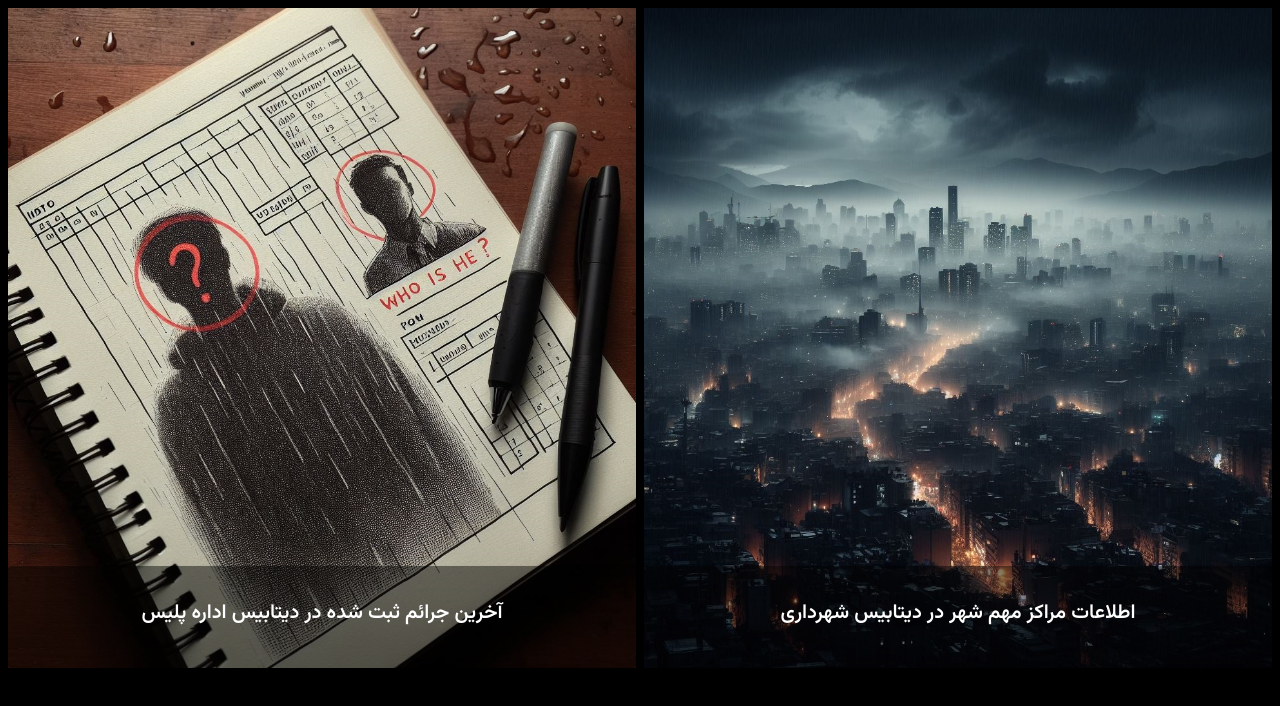
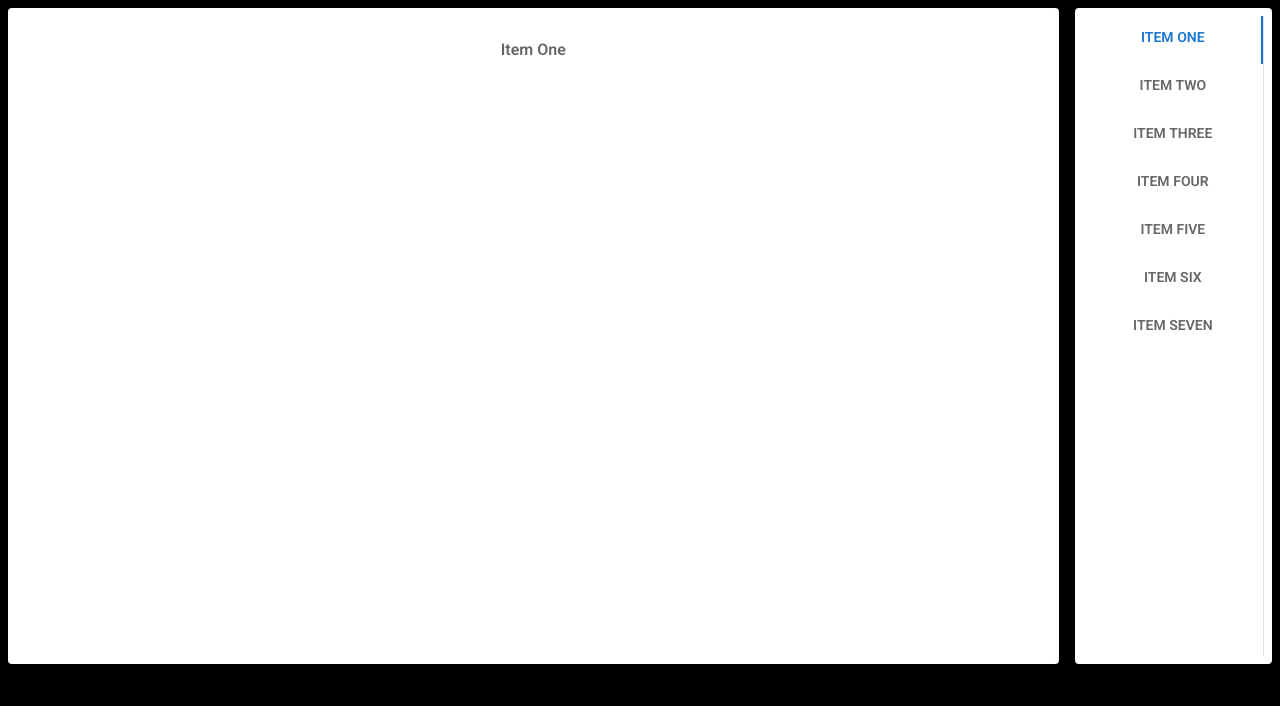
Before and after one commit to bnparham/murder_mystery_frontend, a React (Create React App) app: page / in a window 1280 px wide. Shown: the top 706 px of the page. Built offline with nearby package versions, Linux system fonts and the light colour scheme.

Commit message:
add crimepage component to project

```diff
--- a/src/App.js
+++ b/src/App.js
@@ -1,13 +1,16 @@
 import React from 'react'
-import BasicGrid from './components/Pages/MenuPage/BasicGrid';
+import BasicGrid from './components/Pages/MenuPage/MenuPageMain';
 import AppLayout from './AppLayout';
 
 import './style.css'
+import CrimePageMain from './components/Pages/CrimePage/CrimePageMain';
+import MenuPageMain from './components/Pages/MenuPage/MenuPageMain';
 
 export default function App() {
   return (
     <AppLayout>
-      <BasicGrid/>
+      {/* <MenuPageMain/> */}
+      <CrimePageMain/>
     </AppLayout>
   )
 }
--- /dev/null
+++ b/src/components/Pages/CrimePage/CrimaPageTables.jsx
@@ -0,0 +1,58 @@
+import * as React from 'react';
+import PropTypes from 'prop-types';
+import Typography from '@mui/material/Typography';
+import Box from '@mui/material/Box';
+
+function TabPanel(props) {
+    const { children, value, index, ...other } = props;
+
+    return (
+      <div
+        role="tabpanel"
+        hidden={value !== index}
+        id={`vertical-tabpanel-${index}`}
+        aria-labelledby={`vertical-tab-${index}`}
+        {...other}
+      >
+        {value === index && (
+          <Box sx={{ p: 3 }}>
+            <Typography>{children}</Typography>
+          </Box>
+        )}
+      </div>
+    );
+  }
+
+  TabPanel.propTypes = {
+    children: PropTypes.node,
+    index: PropTypes.number.isRequired,
+    value: PropTypes.number.isRequired,
+  };
+
+export default function CrimaPageTables({value}) {
+  return (
+    <>
+      <TabPanel value={value} index={0}>
+        Item One
+      </TabPanel>
+      <TabPanel value={value} index={1}>
+        Item Two
+      </TabPanel>
+      <TabPanel value={value} index={2}>
+        Item Three
+      </TabPanel>
+      <TabPanel value={value} index={3}>
+        Item Four
+      </TabPanel>
+      <TabPanel value={value} index={4}>
+        Item Five
+      </TabPanel>
+      <TabPanel value={value} index={5}>
+        Item Six
+      </TabPanel>
+      <TabPanel value={value} index={6}>
+        Item Seven
+      </TabPanel>
+    </>
+  )
+}
--- /dev/null
+++ b/src/components/Pages/CrimePage/CrimePageColContainer.jsx
@@ -0,0 +1,12 @@
+import { Box } from '@mui/material'
+import React from 'react'
+
+export default function CrimePageColContainer({children}) {
+  return (
+    <Box
+    height={640}
+  >
+    {children}
+  </Box>
+  )
+}
--- /dev/null
+++ b/src/components/Pages/CrimePage/CrimePageMain.jsx
@@ -0,0 +1,45 @@
+import * as React from 'react';
+import { styled } from '@mui/material/styles';
+import Box from '@mui/material/Box';
+import Paper from '@mui/material/Paper';
+import Grid from '@mui/material/Unstable_Grid2';
+import SelectTabs from './SelectTabs';
+import CrimePageColContainer from './CrimePageColContainer';
+import CrimaPageTables from './CrimaPageTables';
+
+const Item = styled(Paper)(({ theme }) => ({
+  backgroundColor: theme.palette.mode === 'dark' ? '#1A2027' : '#fff',
+  ...theme.typography.body2,
+  padding: theme.spacing(1),
+  textAlign: 'center',
+  color: theme.palette.text.secondary,
+}));
+
+
+export default function CrimePageMain() {
+
+  const [value, setValue] = React.useState(0);
+
+  const handleChange = (event, newValue) => {
+    setValue(newValue);
+  };
+
+  return (
+    <Grid container spacing={2}>
+      <Grid xs={10}>
+        <Item>
+          <CrimePageColContainer>
+            <CrimaPageTables value={value} />
+          </CrimePageColContainer>
+        </Item>
+      </Grid>
+      <Grid xs={2}>
+        <Item>
+          <CrimePageColContainer>
+            <SelectTabs value={value} handleChange={handleChange}/>
+          </CrimePageColContainer>
+        </Item>
+      </Grid>
+    </Grid>
+  )
+}
--- /dev/null
+++ b/src/components/Pages/CrimePage/SelectTabs.jsx
@@ -0,0 +1,40 @@
+import * as React from 'react';
+import PropTypes from 'prop-types';
+import Tabs from '@mui/material/Tabs';
+import Tab from '@mui/material/Tab';
+import Typography from '@mui/material/Typography';
+import Box from '@mui/material/Box';
+
+
+function a11yProps(index) {
+    return {
+      id: `vertical-tab-${index}`,
+      'aria-controls': `vertical-tabpanel-${index}`,
+    };
+  }
+
+export default function SelectTabs({value, handleChange}) {
+
+  return (
+    <Box
+      sx={{ flexGrow: 1, bgcolor: 'background.paper', display: 'flex', height: '100%'}}
+    >
+      <Tabs
+        orientation="vertical"
+        variant="scrollable"
+        value={value}
+        onChange={handleChange}
+        aria-label="Vertical tabs example"
+        sx={{ borderRight: 1, borderColor: 'divider', width:"100%" }}
+      >
+        <Tab label="Item One" {...a11yProps(0)} />
+        <Tab label="Item Two" {...a11yProps(1)} />
+        <Tab label="Item Three" {...a11yProps(2)} />
+        <Tab label="Item Four" {...a11yProps(3)} />
+        <Tab label="Item Five" {...a11yProps(4)} />
+        <Tab label="Item Six" {...a11yProps(5)} />
+        <Tab label="Item Seven" {...a11yProps(6)} />
+      </Tabs>
+    </Box>
+  );
+}
--- a/src/components/Pages/MenuPage/BasicGrid.jsx
+++ b/src/components/Pages/MenuPage/MenuPageMain.jsx
@@ -32,7 +32,7 @@ const Item = styled(Paper)(({ theme }) => ({
   color: theme.palette.text.secondary,
 }));
 
-export default function FullWidthGrid() {
+export default function MenuPageMain() {
 
   const [hoveredBox, setHoveredBox] = React.useState(null);
 
```
